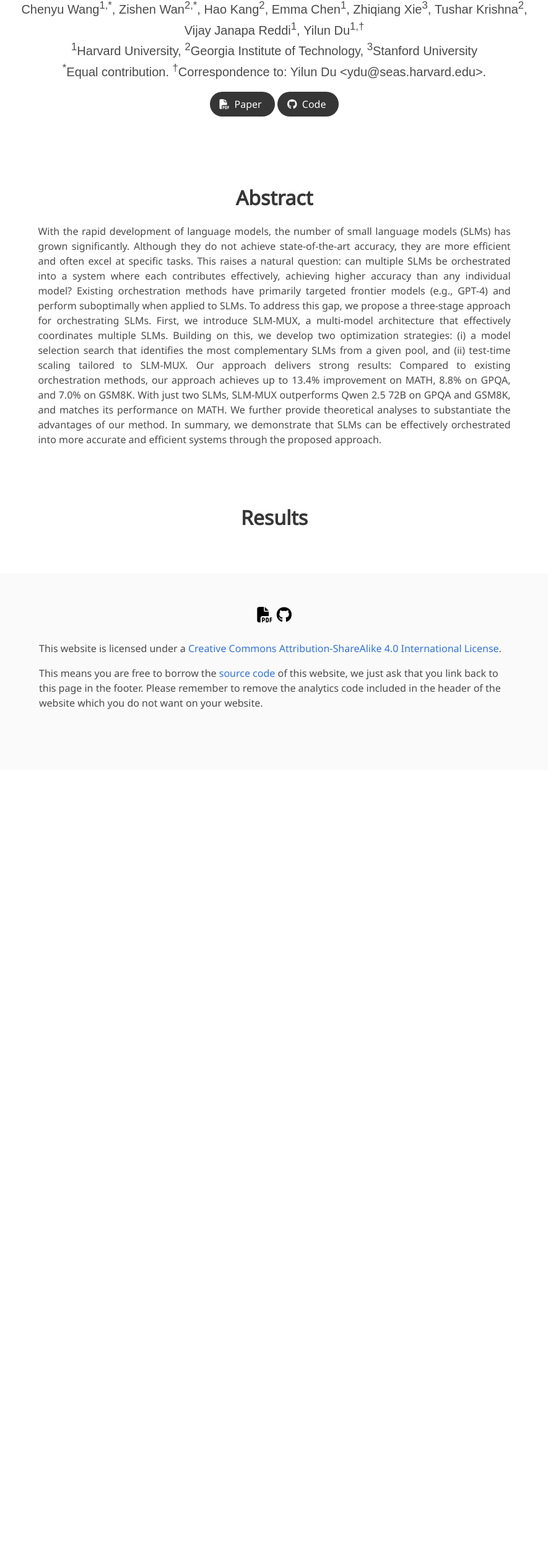
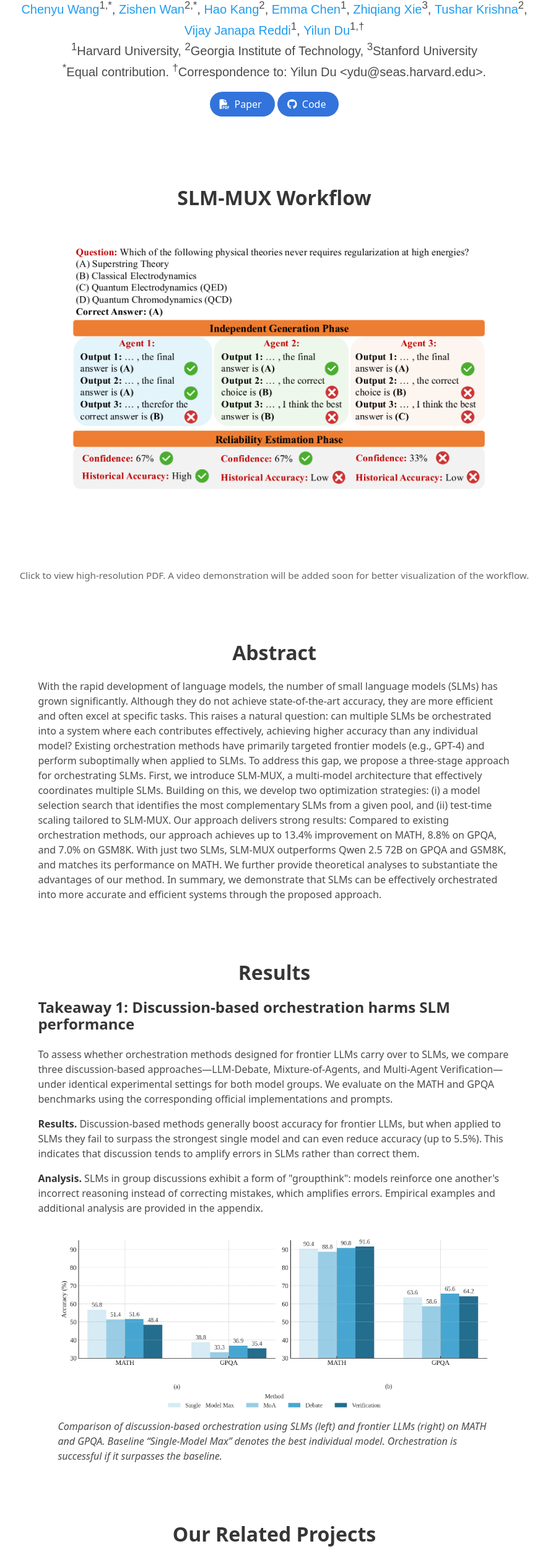
Before and after one commit to slm-mux/slm-mux.github.io, a plain HTML site: page index.html in a window 1280 px wide. Shown: the part 236-2756 px from the top of the page at 62% size, without its empty margins (197-1082 px from the left). Before the commit the page ends 1478 px from the top, so only its background shows below. Drawn offline with nearby package versions, Linux system fonts and the light colour scheme; some icons are missing; a web font is replaced by a local one.

Commit message:
Add SLM-MUX workflow illustration as hero image

```diff
--- a/index.html
+++ b/index.html
@@ -22,8 +22,7 @@
     gtag('config', 'G-PYVRSFMDRL');
   </script>
 
-  <link href="https://fonts.googleapis.com/css?family=Google+Sans|Noto+Sans|Castoro"
-        rel="stylesheet">
+  <!-- Using system fonts for better performance and consistency -->
 
   <link rel="stylesheet" href="./static/css/bulma.min.css">
   <link rel="stylesheet" href="./static/css/bulma-carousel.min.css">
@@ -51,28 +50,8 @@
   </div>
   <div class="navbar-menu">
     <div class="navbar-start" style="flex-grow: 1; justify-content: center;">
-      <a class="navbar-item" href="https://keunhong.com">
-      <span class="icon">
-          <i class="fas fa-home"></i>
-      </span>
-      </a>
 
-      <div class="navbar-item has-dropdown is-hoverable">
-        <a class="navbar-link">
-          More Research
-        </a>
-        <div class="navbar-dropdown">
-          <a class="navbar-item" href="https://composable-models.github.io/llm_debate/">
-            LLM-Debate
-          </a>
-          <a class="navbar-item" href="https://ardalabs.ai/MultiAgentVerification/">
-            Multi Agent Verification
-          </a>
-          <a class="navbar-item" href="https://yilundu.github.io/">
-            Yilun Du's Homepage
-          </a>
-        </div>
-      </div>
+
     </div>
 
   </div>
@@ -86,14 +65,14 @@
         <div class="column has-text-centered">
           <h1 class="title is-1 publication-title">SLM-MUX: Orchestrating Small Language Models for Reasoning</h1>
           <div class="is-size-5 publication-authors">
-            <span class="author-block">Chenyu Wang<sup>1,*</sup>,</span>
-            <span class="author-block">Zishen Wan<sup>2,*</sup>,</span>
-            <span class="author-block">Hao Kang<sup>2</sup>,</span>
-            <span class="author-block">Emma Chen<sup>1</sup>,</span>
-            <span class="author-block">Zhiqiang Xie<sup>3</sup>,</span>
-            <span class="author-block">Tushar Krishna<sup>2</sup>,</span>
-            <span class="author-block">Vijay Janapa Reddi<sup>1</sup>,</span>
-            <span class="author-block">Yilun Du<sup>1,†</sup></span>
+            <span class="author-block"><a href="https://scholar.google.com/citations?user=QI96hfoAAAAJ&hl=en" style="color: blue;">Chenyu Wang</a><sup>1,*</sup>,</span>
+            <span class="author-block"><a href="https://zishenwan.github.io/" style="color: blue;">Zishen Wan</a><sup>2,*</sup>,</span>
+            <span class="author-block"><a href="https://synergy.ece.gatech.edu/members/" style="color: blue;">Hao Kang</a><sup>2</sup>,</span>
+            <span class="author-block"><a href="https://www.csail.mit.edu/person/emma-chen" style="color: blue;">Emma Chen</a><sup>1</sup>,</span>
+            <span class="author-block"><a href="https://zhiqiangxie.com/" style="color: blue;">Zhiqiang Xie</a><sup>3</sup>,</span>
+            <span class="author-block"><a href="https://tusharkrishna.ece.gatech.edu/" style="color: blue;">Tushar Krishna</a><sup>2</sup>,</span>
+            <span class="author-block"><a href="https://vijay.seas.harvard.edu/" style="color: blue;">Vijay Janapa Reddi</a><sup>1</sup>,</span>
+            <span class="author-block"><a href="https://yilundu.github.io/" style="color: blue;">Yilun Du</a><sup>1,†</sup></span>
           </div>
 
           <div class="is-size-5 publication-authors">
@@ -111,7 +90,7 @@
               <!-- PDF Link. -->
               <span class="link-block">
                 <a href="ICLR_SLM_MUX.pdf"
-                   class="external-link button is-normal is-rounded is-dark">
+                   class="external-link button is-normal is-rounded is-link">
                   <span class="icon">
                       <i class="fas fa-file-pdf"></i>
                   </span>
@@ -121,7 +100,7 @@
               <!-- Code Link. -->
               <span class="link-block">
                 <a href="https://github.com/slm-mux/SLM-MUX"
-                   class="external-link button is-normal is-rounded is-dark">
+                   class="external-link button is-normal is-rounded is-link">
                   <span class="icon">
                       <i class="fab fa-github"></i>
                   </span>
@@ -137,13 +116,36 @@
   </div>
 </section>
 
+<!-- SLM-MUX Workflow Hero Image -->
+<section class="hero">
+  <div class="hero-body">
+    <div class="container is-max-desktop">
+      <div class="columns is-centered">
+        <div class="column has-text-centered">
+          <h2 class="title is-3">SLM-MUX Workflow</h2>
+          <figure class="image">
+            <a href="project_files/Figures/SLM-Mux_workflow.pdf">
+              <img src="project_files/Figures/SLM-Mux_workflow.png"
+                   alt="Illustration of SLM-MUX Workflow"
+                   style="width:100%;max-width:1200px;height:auto;margin:0 auto;display:block;">
+            </a>
+          </figure>
+          <p class="has-text-centered mt-4" style="font-size: 0.95rem; color: #666;">
+            Click to view high-resolution PDF. A video demonstration will be added soon for better visualization of the workflow.
+          </p>
+        </div>
+      </div>
+    </div>
+  </div>
+</section>
+
 <section class="section">
   <div class="container is-max-desktop">
     <!-- Abstract. -->
-    <div class="columns is-centered has-text-centered">
+    <div class="columns is-centered">
       <div class="column is-four-fifths">
-        <h2 class="title is-3">Abstract</h2>
-        <div class="content has-text-justified">
+        <h2 class="title is-3 has-text-centered">Abstract</h2>
+        <div class="content has-text-left">
           <p>
             With the rapid development of language models, the number of small language models (SLMs) has grown significantly. Although they do not achieve state-of-the-art accuracy, they are more efficient and often excel at specific tasks. This raises a natural question: can multiple SLMs be orchestrated into a system where each contributes effectively, achieving higher accuracy than any individual model? Existing orchestration methods have primarily targeted frontier models (e.g., GPT-4) and perform suboptimally when applied to SLMs. To address this gap, we propose a three-stage approach for orchestrating SLMs. First, we introduce SLM-MUX, a multi-model architecture that effectively coordinates multiple SLMs. Building on this, we develop two optimization strategies: (i) a model selection search that identifies the most complementary SLMs from a given pool, and (ii) test-time scaling tailored to SLM-MUX. Our approach delivers strong results: Compared to existing orchestration methods, our approach achieves up to 13.4% improvement on MATH, 8.8% on GPQA, and 7.0% on GSM8K. With just two SLMs, SLM-MUX outperforms Qwen 2.5 72B on GPQA and GSM8K, and matches its performance on MATH. We further provide theoretical analyses to substantiate the advantages of our method. In summary, we demonstrate that SLMs can be effectively orchestrated into more accurate and efficient systems through the proposed approach.
           </p>
@@ -157,10 +159,67 @@
 
 <section class="section">
   <div class="container is-max-desktop">
-    <div class="columns is-centered has-text-centered">
+    <div class="columns is-centered">
       <div class="column is-four-fifths">
-        <h2 class="title is-3">Results</h2>
-        <div class="content has-text-justified">
+        <h2 class="title is-3 has-text-centered">Results</h2>
+        <div class="content has-text-left">
+          <h3 class="title is-4">Takeaway 1: Discussion-based orchestration harms SLM performance</h3>
+          <p>
+            To assess whether orchestration methods designed for frontier LLMs carry over to SLMs, we compare three
+            discussion-based approaches—LLM‑Debate, Mixture‑of‑Agents, and Multi‑Agent Verification—under identical
+            experimental settings for both model groups. We evaluate on the MATH and GPQA benchmarks using the
+            corresponding official implementations and prompts.
+          </p>
+          <p>
+            <strong>Results.</strong> Discussion-based methods generally boost accuracy for frontier LLMs, but when applied
+            to SLMs they fail to surpass the strongest single model and can even reduce accuracy (up to 5.5%). This
+            indicates that discussion tends to amplify errors in SLMs rather than correct them.
+          </p>
+          <p>
+            <strong>Analysis.</strong> SLMs in group discussions exhibit a form of "groupthink": models reinforce one
+            another's incorrect reasoning instead of correcting mistakes, which amplifies errors. Empirical examples and
+            additional analysis are provided in the appendix.
+          </p>
+          <figure>
+            <a href="project_files/Figures/Small-large-acc-light-blue_v2.pdf">
+              <img src="project_files/Figures/Small-large-acc-light-blue.png"
+                   alt="Comparison of discussion-based orchestration with SLMs vs frontier LLMs on MATH and GPQA"
+                   style="width:100%;height:auto;">
+            </a>
+            <figcaption class="has-text-left">
+              Comparison of discussion-based orchestration using SLMs (left) and frontier LLMs (right) on MATH and GPQA.
+              Baseline “Single‑Model Max” denotes the best individual model. Orchestration is successful if it surpasses
+              the baseline.
+            </figcaption>
+          </figure>
+        </div>
+      </div>
+    </div>
+  </div>
+</section>
+
+
+<section class="section">
+  <div class="container is-max-desktop">
+    <div class="columns is-centered">
+      <div class="column has-text-centered">
+        <h2 class="title is-3">Our Related Projects</h2>
+        <div class="publication-links">
+                <span class="link-block">
+                    <a href="https://composable-models-staging.github.io/llm_debate/" class="external-link button is-normal is-rounded is-link">
+                        <span>LLM-Debate</span>
+                    </a>
+                </span>
+          <span class="link-block">
+                    <a href="https://ardalabs.ai/MultiAgentVerification/" class="external-link button is-normal is-rounded is-link">
+                        <span>Multi Agent Verification</span>
+                    </a>
+                </span>
+          <span class="link-block">
+                    <a href="https://yilundu.github.io/" class="external-link button is-normal is-rounded is-link">
+                        <span>Yilun Du's Homepage</span>
+                    </a>
+                </span>
         </div>
       </div>
     </div>
```
Also changed, not shown: project_files/Figures/SLM-Mux_workflow.png (added).
